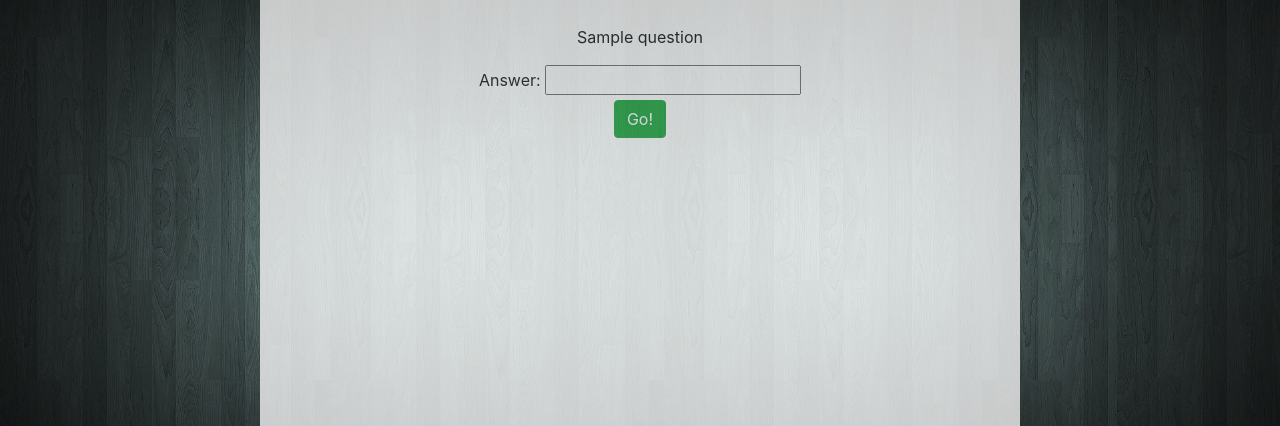
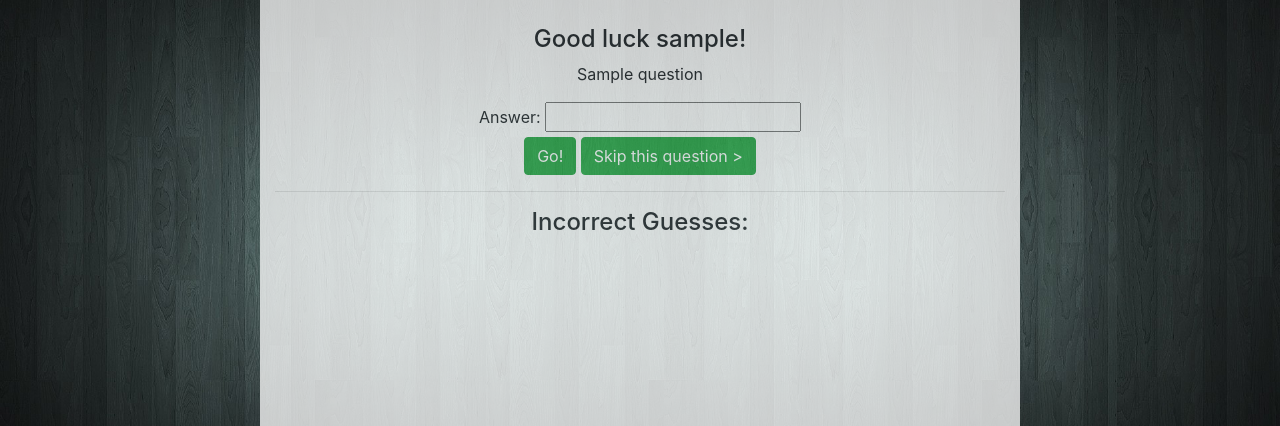
Before and after one commit to hfolcot/riddle-me-this, a Flask app: template templates/game.html in a window 1280 px wide. Shown: the part 120-546 px from the top of the page. Run offline with Flask 2, Linux system fonts and the light colour scheme; the template is opened without the code that fills it: most values are stand-ins (such as "Sample title", 1, 10 or a date in 2020); some libraries are stand-ins or nearby versions.

Commit message:
added functionality for incorrect guesses to be displayed beneath the riddle

```diff
--- a/run.py
+++ b/run.py
@@ -4,12 +4,20 @@ from flask import Flask, redirect, render_template, request, session
 app = Flask(__name__)
 app.secret_key = "check out how random my string is" #Secret key is required for session
 
+
+
+
 """
 Global Variables
 """
 riddle_count = 1
 all_users = {}
-all_current_scores = {"Player 1": {"date": "2018-09-10", "score": 0}} #Sample entry
+all_current_scores = {"Player 1":
+                        {"date": "2018-09-10", "score": 0}
+                    } #Sample entry
+
+
+
 
 """
 Main Game functions
@@ -42,7 +50,7 @@ def create_new_user(username):
     with open("data/users.txt", "a") as f:
         current_user = username
         f.writelines(current_user + "\n")
-        all_users[current_user] = {"name": current_user, "score": 0, "current_riddle": 1, "incorrect_answers": {}}
+        all_users[current_user] = {"name": current_user, "score": 0, "current_riddle": 1, "incorrect_answers": []}
         return all_users
 
 def get_next_riddle(riddles, riddle_count):
@@ -60,6 +68,12 @@ def reset_game(username):
     all_users[username]["current_riddle"] = 1
     all_users[username]["score"] = 0
     return all_users[username]["current_riddle"]
+
+
+
+"""
+Pages
+"""
 
 @app.route("/", methods=["GET", "POST"])
 #Welcome page containing username entry, instructions and current high scores
@@ -99,20 +113,26 @@ def game(username):
         # Handle POST request
         if request.method == "POST":
             #check the answer is correct and if so redirect to the next question
-            useranswer = request.form["answer"]
-            if useranswer.lower() == answer:
+            if request.form["action"] == "go":
+                useranswer = request.form["answer"]
+                if useranswer.lower() == answer:
+                    all_users[username]["current_riddle"] += 1
+                    all_users[username]["score"] += 1
+                    all_users[username]["incorrect_answers"] = []
+                    return redirect(username + "/game")
+                #if incorrect the answer is printed below the answer box
+                else:
+                    all_users[username]["incorrect_answers"].append(useranswer)
+                    return render_template("game.html", question=question, error=all_users[username]["incorrect_answers"])
+            #if player opts to skip the question the next riddle will be shown but no points will be given
+            elif request.form["action"] == "skip":
                 all_users[username]["current_riddle"] += 1
-                all_users[username]["score"] += 1
-                print(all_users[username])
+                all_users[username]["incorrect_answers"] = []
                 return redirect(username + "/game")
-            #if incorrect the answer is printed below the answer box
-            else:
-                error = useranswer
-                return render_template("game.html", question=question, error=error)
     else:
         return redirect("/")
 
-    return render_template("game.html", question=question)
+    return render_template("game.html", question=question, username=username)
 
 @app.route("/<username>/endgame", methods=["GET", "POST"])
 #See the user score/high scores and get a chance to play again
@@ -121,12 +141,20 @@ def endgame(username):
 
     # Handle POST request
     if request.method == "POST":
-        reset_game(username)
-        return redirect(username + "/game")
+        if request.form["action"] == "replay":
+            reset_game(username)
+            return redirect(username + "/game")
+        elif request.form["action"] == "end":
+            #Logs out the current user and returns to index
+            reset_game(username)
+            session.pop(username, None)
+            return redirect("/")
     all_scores = get_data("data/scores.json")
     ordered_scores = order_high_scores(all_scores)
     return render_template("endgame.html", score=score, username=username, all_scores=all_scores, ordered_scores=ordered_scores)
 
 
+
+#Use the IF statement below to prevent the file from executing fully when imported by other modules
 if __name__ == '__main__':
     app.run(host=os.getenv("IP"), port=int(os.getenv("PORT")), debug=True)
--- a/static/style.css
+++ b/static/style.css
@@ -4,9 +4,12 @@ body {
     background-size: 100%;
 }
 
+.quizbg {
+    background-image: url("qmarkbg.png");
+}
+
 .header {
     display: flex;
-    background-image: url("qmarkbg.png");
     opacity: 0.75;
     height: 15vh;
 }
@@ -25,7 +28,6 @@ body {
 
 .footer {
     display: flex;
-    background-image: url("qmarkbg.png");
     opacity: 0.75;
 }
 
@@ -41,3 +43,7 @@ body {
 .error {
     color: red;
 }
+
+.incorrect-answers {
+
+}
--- a/templates/base.html
+++ b/templates/base.html
@@ -14,7 +14,7 @@
     <!--Page Header-->
     <header class="container">
         <div class="row">
-            <div class="col-xs-12 col-lg-8 offset-lg-2 header">
+            <div class="col-xs-12 col-lg-8 offset-lg-2 header quizbg">
                 <h1>Riddle me THIS!</h1>
             </div>
         </div>
@@ -32,7 +32,7 @@
     <!--Footer-->
     <footer class="container">
         <div class="row">
-            <div class="col-xs-12 col-lg-8 offset-lg-2 footer">
+            <div class="col-xs-12 col-lg-8 offset-lg-2 footer quizbg">
                 <p>&copy; 2018</p>
             </div>
         </div>
--- a/templates/endgame.html
+++ b/templates/endgame.html
@@ -6,7 +6,8 @@
     <p>Do you want to play again?</p>
     <form class="text-centered" method="POST">
         <div class="form-group">
-            <button type="submit" class="btn btn-success">Play Again!</button>
+        <button type="submit" name="action" value="replay" class="btn btn-success">Play Again</button>
+        <button type="submit" name="action" value="end" class="btn btn-success">End Game</button>
         </div>
     </form>
 </div>
--- a/templates/game.html
+++ b/templates/game.html
@@ -1,6 +1,8 @@
 <!--This file uses base.html as a template and all additional content should go between the block and end content tags below-->
 {% extends 'base.html' %} {% block content %}
+
 <div class="question text-centered">
+    <h4>Good luck {{ username }}!</h4>
     <p>{{ question }}</p>
 </div>
 
@@ -8,12 +10,17 @@
     <div class="form-group">
         <label for="answer">Answer:</label>
         <input type="text" id="answer" name="answer"></input><br>
-        <button type="submit" class="btn btn-success">Go!</button>
+        <button type="submit" name="action" value="go" class="btn btn-success">Go!</button>
+        <button type="submit" name="action" value="skip" class="btn btn-success">Skip this question ></button>
     </div>
 </form>
-<div>
+<hr class="featurette-divider">
+<div class="col-xs-6 md-offset-3 incorrect-answers text-centered">
+    <h4>Incorrect Guesses:</h4>
     {% if error %}
+        {% for error in error %}
     <p>{{ error }}</p>
+        {% endfor %}
     {% endif %}
 </div>
 {% endblock %}
--- a/templates/index.html
+++ b/templates/index.html
@@ -7,7 +7,7 @@
     <!--Input form for username-->
     <div class="form-group">
         <label for="username">Please enter a username:</label>
-        <input type="text" id="username" name="username"></input><br>
+        <input type="text" id="username" name="username" required></input><br>
         <button type="submit" class="btn btn-success">Play</button>
     </div>
     <div>
```
